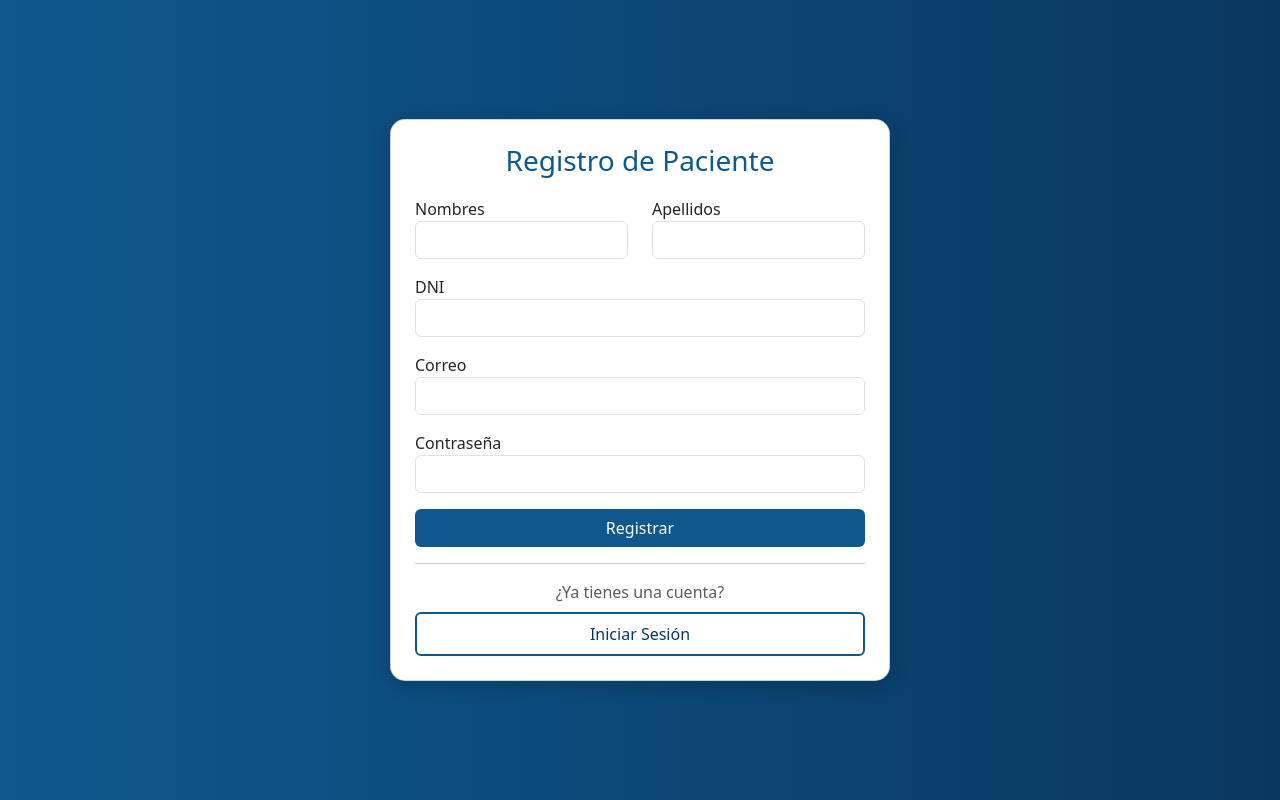
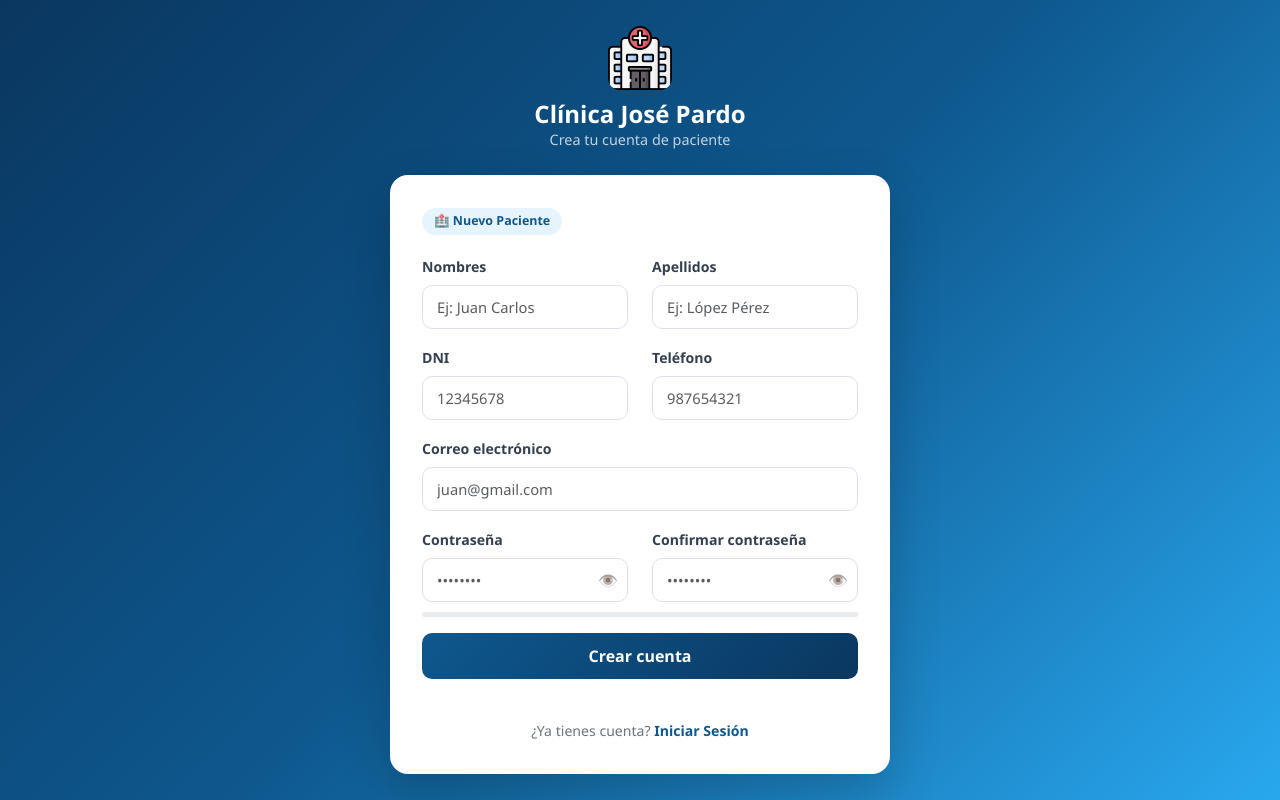
Before and after one commit to Fincito200/ProyectoMarcos, a PHP site: page /pages/register.html in a window 1280 px wide. Run offline with PHP 8.4, Linux system fonts and the light colour scheme; some libraries are stand-ins or nearby versions.

Commit message:
login register actualizados

```diff
--- a/Clinica/css/styles-register.css
+++ b/Clinica/css/styles-register.css
@@ -1,48 +1,124 @@
 body {
-    background: linear-gradient(to right, #0E588E, #0A3760);
-    height: 100vh;
+    background: linear-gradient(135deg, #0A3760 0%, #0E588E 50%, #29A8EF 100%);
+    min-height: 100vh;
     display: flex;
     justify-content: center;
     align-items: center;
+    font-family: 'Segoe UI', sans-serif;
+    padding: 20px;
 }
 
-.card-register {
+.register-wrapper {
     width: 100%;
     max-width: 500px;
-    border-radius: 15px;
-    box-shadow: 0px 4px 20px rgba(0,0,0,0.2);
 }
 
-.title {
-    text-align: center;
-    color: #0E588E;
-    margin-bottom: 20px;
+/* LOGO */
+.register-logo { text-align: center; margin-bottom: 1.5rem; }
+.register-logo img { width: 64px; border-radius: 12px; margin-bottom: 10px; }
+.register-logo h2 { color: #fff; font-weight: 800; font-size: 1.5rem; margin: 0; }
+.register-logo p  { color: rgba(255,255,255,0.75); font-size: 0.9rem; margin: 0; }
+
+/* CARD */
+.card-register {
+    background: #ffffff;
+    border-radius: 18px;
+    padding: 2rem;
+    box-shadow: 0 20px 50px rgba(0,0,0,0.2);
 }
 
-.btn-clinic {
-    background-color: #0E588E;
-    color: white;
+.card-register .form-label {
+    font-weight: 600;
+    color: #344050;
+    font-size: 0.88rem;
 }
 
-.btn-clinic:hover {
-    background-color: #0E588E;
-    color: white;
+.card-register .form-control {
+    border-radius: 10px;
+    border: 1.5px solid #dde1e9;
+    padding: 10px 14px;
+    font-size: 0.92rem;
+    transition: border-color 0.2s;
 }
 
-.btn-outline-clinic {
-    border: 2px solid #0E588E;
-    color: #0A3760;
-    background-color: transparent;
-    font-weight: 500;
-    border-radius: 6px;
-    padding: 8px;
-    text-decoration: none;
-    display: block;
-    text-align: center;
-    transition: all 0.2s;
+.card-register .form-control:focus {
+    border-color: #0E588E;
+    box-shadow: 0 0 0 3px rgba(14,88,142,0.12);
 }
 
-.btn-outline-clinic:hover {
-    background-color: #0E588E;
+/* BADGE ROL */
+.badge-role {
+    display: inline-block;
+    padding: 4px 12px;
+    border-radius: 20px;
+    font-size: 0.78rem;
+    font-weight: 700;
+    margin-bottom: 1.2rem;
+}
+.badge-paciente { background: #e8f4fd; color: #0E588E; }
+
+/* INPUT CON OJO */
+.input-pass {
+    position: relative;
+}
+.input-pass .form-control {
+    padding-right: 40px;
+}
+.toggle-pass {
+    position: absolute;
+    right: 10px;
+    top: 50%;
+    transform: translateY(-50%);
+    background: none;
+    border: none;
+    cursor: pointer;
+    font-size: 1rem;
+    padding: 0;
+    line-height: 1;
+    opacity: 0.6;
+    transition: opacity 0.2s;
+}
+.toggle-pass:hover { opacity: 1; }
+
+/* FORTALEZA DE CONTRASEÑA */
+.pass-strength { margin-top: -6px; }
+.strength-bar {
+    height: 5px;
+    background: #e9ecef;
+    border-radius: 10px;
+    overflow: hidden;
+    margin-bottom: 4px;
+}
+.strength-fill {
+    height: 100%;
+    width: 0%;
+    border-radius: 10px;
+    transition: width 0.3s, background 0.3s;
+}
+.strength-label {
+    font-size: 0.75rem;
+    font-weight: 600;
+}
+
+/* BOTÓN PRINCIPAL */
+.btn-register-main {
+    background: linear-gradient(135deg, #0E588E, #0A3760);
     color: white;
+    border: none;
+    border-radius: 10px;
+    padding: 11px;
+    font-weight: 700;
+    font-size: 1rem;
+    width: 100%;
+    cursor: pointer;
+    transition: opacity 0.2s;
 }
+.btn-register-main:hover { opacity: 0.9; }
+
+/* DIVIDER */
+.divider { border: none; border-top: 1.5px solid #eef0f5; margin: 1.25rem 0; }
+
+/* LINK LOGIN */
+.login-link { text-align: center; color: #6c757d; font-size: 0.88rem; margin: 0; }
+.login-link a { color: #0E588E; font-weight: 600; text-decoration: none; }
+.login-link a:hover { text-decoration: underline; }
--- a/Clinica/pages/register.html
+++ b/Clinica/pages/register.html
@@ -2,54 +2,94 @@
 <html lang="es">
 <head>
     <meta charset="UTF-8">
-    <title>Registro Paciente</title>
+    <meta name="viewport" content="width=device-width, initial-scale=1.0">
+    <title>Registro – Clínica José Pardo</title>
     <link href="/bootstrap-5.3.8-dist/css/bootstrap.min.css" rel="stylesheet">
     <link rel="stylesheet" href="/Clinica/css/styles-register.css">
     <link rel="icon" href="/Clinica/img/3063176.png">
 </head>
 <body>
 
-<div class="card card-register p-4">
-    <h3 class="title">Registro de Paciente</h3>
+<div class="register-wrapper">
 
-    <form action="/js/RegisterServlet.java" method="post">
+    <!-- Logo -->
+    <div class="register-logo">
+        <img src="/Clinica/img/3063176.png" alt="Logo">
+        <h2>Clínica José Pardo</h2>
+        <p>Crea tu cuenta de paciente</p>
+    </div>
+
+    <!-- Card -->
+    <div class="card-register">
+
+        <!-- Alertas -->
+        <div id="alerta-error"   class="alert alert-danger  d-none py-2 small" role="alert"></div>
+        <div id="alerta-exito"   class="alert alert-success d-none py-2 small" role="alert"></div>
+
+        <span class="badge-role badge-paciente">🏥 Nuevo Paciente</span>
+
+        <!-- FORMULARIO -->
         <div class="row">
-            <div class="col-md-6 mb-3">
-                <label>Nombres</label>
-                <input type="text" name="nombres" class="form-control" required>
+            <div class="col-6 mb-3">
+                <label class="form-label">Nombres</label>
+                <input type="text" id="reg-nombres" class="form-control" placeholder="Ej: Juan Carlos">
             </div>
+            <div class="col-6 mb-3">
+                <label class="form-label">Apellidos</label>
+                <input type="text" id="reg-apellidos" class="form-control" placeholder="Ej: López Pérez">
+            </div>
+        </div>
 
-            <div class="col-md-6 mb-3">
-                <label>Apellidos</label>
-                <input type="text" name="apellidos" class="form-control" required>
+        <div class="row">
+            <div class="col-6 mb-3">
+                <label class="form-label">DNI</label>
+                <input type="text" id="reg-dni" class="form-control" placeholder="12345678" maxlength="8">
+            </div>
+            <div class="col-6 mb-3">
+                <label class="form-label">Teléfono</label>
+                <input type="tel" id="reg-telefono" class="form-control" placeholder="987654321">
             </div>
         </div>
 
         <div class="mb-3">
-            <label>DNI</label>
-            <input type="text" name="dni" class="form-control" required>
+            <label class="form-label">Correo electrónico</label>
+            <input type="email" id="reg-correo" class="form-control" placeholder="juan@gmail.com">
         </div>
 
-        <div class="mb-3">
-            <label>Correo</label>
-            <input type="email" name="correo" class="form-control" required>
+        <div class="row">
+            <div class="col-6 mb-3">
+                <label class="form-label">Contraseña</label>
+                <div class="input-pass">
+                    <input type="password" id="reg-password" class="form-control" placeholder="••••••••">
+                    <button type="button" class="toggle-pass" onclick="togglePass('reg-password', this)">👁️</button>
+                </div>
+            </div>
+            <div class="col-6 mb-3">
+                <label class="form-label">Confirmar contraseña</label>
+                <div class="input-pass">
+                    <input type="password" id="reg-password2" class="form-control" placeholder="••••••••">
+                    <button type="button" class="toggle-pass" onclick="togglePass('reg-password2', this)">👁️</button>
+                </div>
+            </div>
         </div>
 
-        <div class="mb-3">
-            <label>Contraseña</label>
-            <input type="password" name="password" class="form-control" required>
+        <!-- Indicador de fortaleza -->
+        <div class="pass-strength mb-3">
+            <div class="strength-bar">
+                <div id="strength-fill" class="strength-fill"></div>
+            </div>
+            <span id="strength-label" class="strength-label"></span>
         </div>
 
-        <div class="d-grid">
-            <button type="submit" class="btn btn-clinic">Registrar</button>
-        </div>
-    </form>
+        <button class="btn-register-main" onclick="registrar()">Crear cuenta</button>
 
-    <hr class="my-3">
+        <hr class="divider">
+        <p class="login-link">¿Ya tienes cuenta? <a href="login.html">Iniciar Sesión</a></p>
 
-    <p class="text-center mb-2 text-muted">¿Ya tienes una cuenta?</p>
-    <a href="login.html" class="btn btn-outline-clinic w-100">Iniciar Sesión</a>
+    </div>
 </div>
 
+<script src="/bootstrap-5.3.8-dist/js/bootstrap.bundle.min.js"></script>
+<script src="/Clinica/js/register.js"></script>
 </body>
 </html>
```
Also changed, not shown: Clinica/js/Login.js (+13 -5 lines), Clinica/js/register.js (added, +142 -0 lines).
